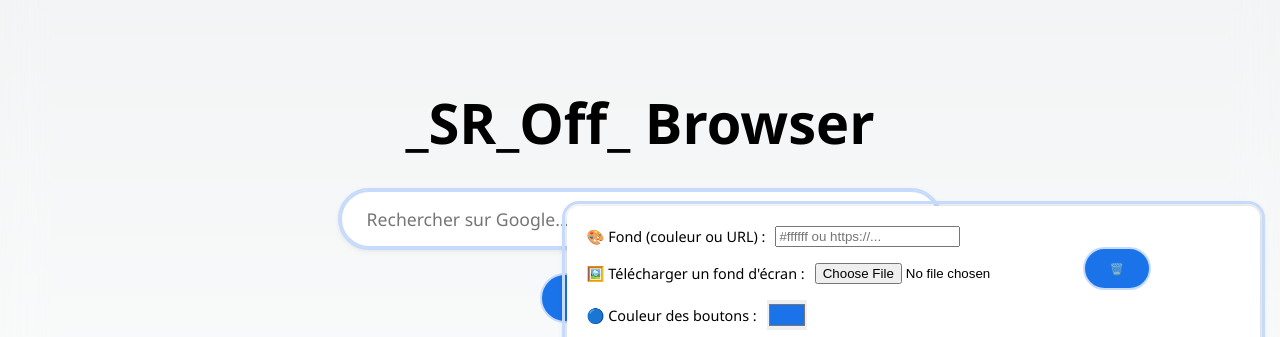
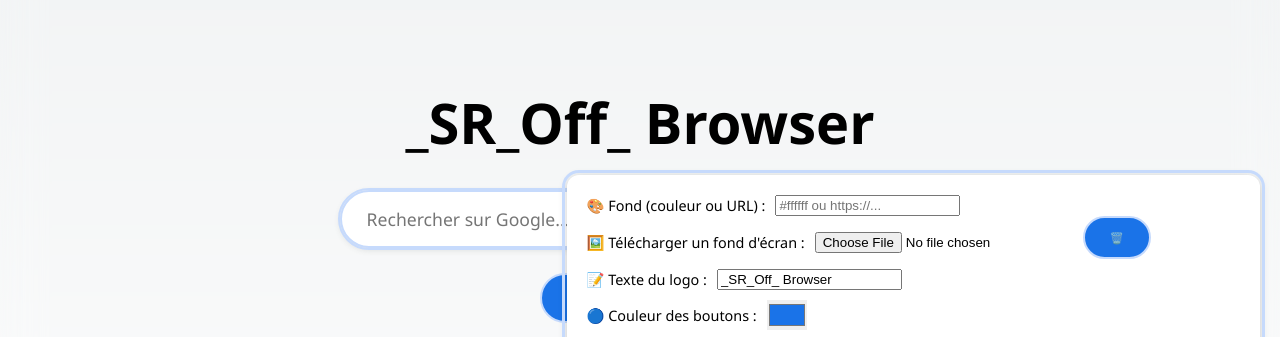
Before and after one commit to SROff23712/_SR_Off_-Browser, a plain HTML site: page index.html in a window 1280 px wide. Both pictures are taken after a click on the button "🎨 Personnaliser". Shown: the part 86-423 px from the top of the page. Drawn offline with Linux system fonts and the light colour scheme.

Commit message:
Update index.html

```diff
--- a/index.html
+++ b/index.html
@@ -596,6 +596,7 @@ function liveCustomize() {
     const blurValue = document.getElementById("bgOpacityInput").value; // Utilisé pour le flou
     const logoColor = document.getElementById("logoColorInput").value;
     const selectedFont = document.getElementById("fontSelect").value; // Récupérer la police sélectionnée
+    const logoText = document.getElementById("logoTextInput") ? document.getElementById("logoTextInput").value : "";
 
     // Appliquer l'image de fond si elle existe, sinon appliquer la couleur de fond
     if (backgroundImage) {
@@ -610,6 +611,9 @@ function liveCustomize() {
     const logo = document.querySelector(".logo");
     logo.style.color = logoColor;
     logo.style.fontFamily = selectedFont; // Appliquer la police au logo
+    if (typeof logoText === 'string' && logoText.length > 0) {
+        logo.textContent = logoText;
+    }
 
     // Appliquer les styles aux boutons
     const buttons = document.querySelectorAll("button, .top-buttons a, .donate-button, .customize-button");
@@ -648,6 +652,7 @@ function saveCustomization() {
     const logoColor = document.getElementById("logoColorInput").value;
     const blurValue = document.getElementById("bgOpacityInput").value;
     const selectedFont = document.getElementById("fontSelect").value;
+    const logoText = document.getElementById("logoTextInput") ? document.getElementById("logoTextInput").value : "";
 
     localStorage.setItem('bgValue', bgValue);
     localStorage.setItem('btnColor', btnColor);
@@ -655,6 +660,9 @@ function saveCustomization() {
     localStorage.setItem('logoColor', logoColor);
     localStorage.setItem('blurValue', blurValue);
     localStorage.setItem('selectedFont', selectedFont);
+    if (typeof logoText === 'string') {
+        localStorage.setItem('logoText', logoText);
+    }
 }
 
 function loadCustomization() {
@@ -665,6 +673,7 @@ function loadCustomization() {
     const blurValue = localStorage.getItem('blurValue') || 1;
     const selectedFont = localStorage.getItem('selectedFont') || 'Segoe UI';
     const savedBackgroundImage = localStorage.getItem('backgroundImage') || ''; // Charger l'URL de l'image de fond
+    const storedLogoText = localStorage.getItem('logoText');
 
     document.getElementById("bgInput").value = bgValue;
     document.getElementById("btnColorInput").value = btnColor;
@@ -672,6 +681,10 @@ function loadCustomization() {
     document.getElementById("logoColorInput").value = logoColor;
     document.getElementById("bgOpacityInput").value = blurValue;
     document.getElementById("fontSelect").value = selectedFont;
+    if (document.getElementById("logoTextInput")) {
+        const currentLogoText = document.querySelector('.logo') ? document.querySelector('.logo').textContent : '';
+        document.getElementById("logoTextInput").value = (storedLogoText !== null) ? storedLogoText : currentLogoText;
+    }
 
     // Appliquer l'image de fond si elle existe
     if (savedBackgroundImage) {
@@ -721,10 +734,18 @@ function resetCustomization() {
     document.getElementById("logoColorInput").value = "#000000"; // Réinitialiser la couleur du logo
     document.getElementById("bgOpacityInput").value = 1; // Réinitialiser l'effet de flou
     document.getElementById("fontSelect").value = "Segoe UI"; // Réinitialiser la police d'écriture
+    if (document.getElementById("logoTextInput")) {
+        document.getElementById("logoTextInput").value = "_SR_Off_ Browser"; // Réinitialiser le texte du logo
+    }
 
     backgroundImage = ''; // Réinitialiser l'image de fond
     localStorage.removeItem('backgroundImage'); // Supprimer l'URL de l'image de fond du localStorage
+    localStorage.removeItem('logoText'); // Supprimer le texte personnalisé du logo
     document.body.style.background = "linear-gradient(to bottom, #f1f3f4, #ffffff)"; // Appliquer le fond par défaut
+    const logoEl = document.querySelector('.logo');
+    if (logoEl) {
+        logoEl.textContent = "_SR_Off_ Browser"; // Remettre le texte par défaut
+    }
 
     liveCustomize(); // Appliquer les valeurs réinitialisées
 }
@@ -896,6 +917,9 @@ function removeBackgroundImage() {
         <input type="file" id="bgImageInput" accept="image/*" onchange="setBackgroundImage(event)" />
         <button type="button" onclick="removeBackgroundImage()" style="background: none; border: none; cursor: pointer; margin-left: 5px; font-size: 0.7rem; margin-top: -10px;">🗑️</button>
     </label>
+    <label>📝 Texte du logo :
+        <input type="text" id="logoTextInput" placeholder="_SR_Off_ Browser" oninput="liveCustomize()" />
+    </label>
     <label>🔵 Couleur des boutons :
         <input type="color" id="btnColorInput" value="#1a73e8" oninput="liveCustomize()" />
     </label>
```
